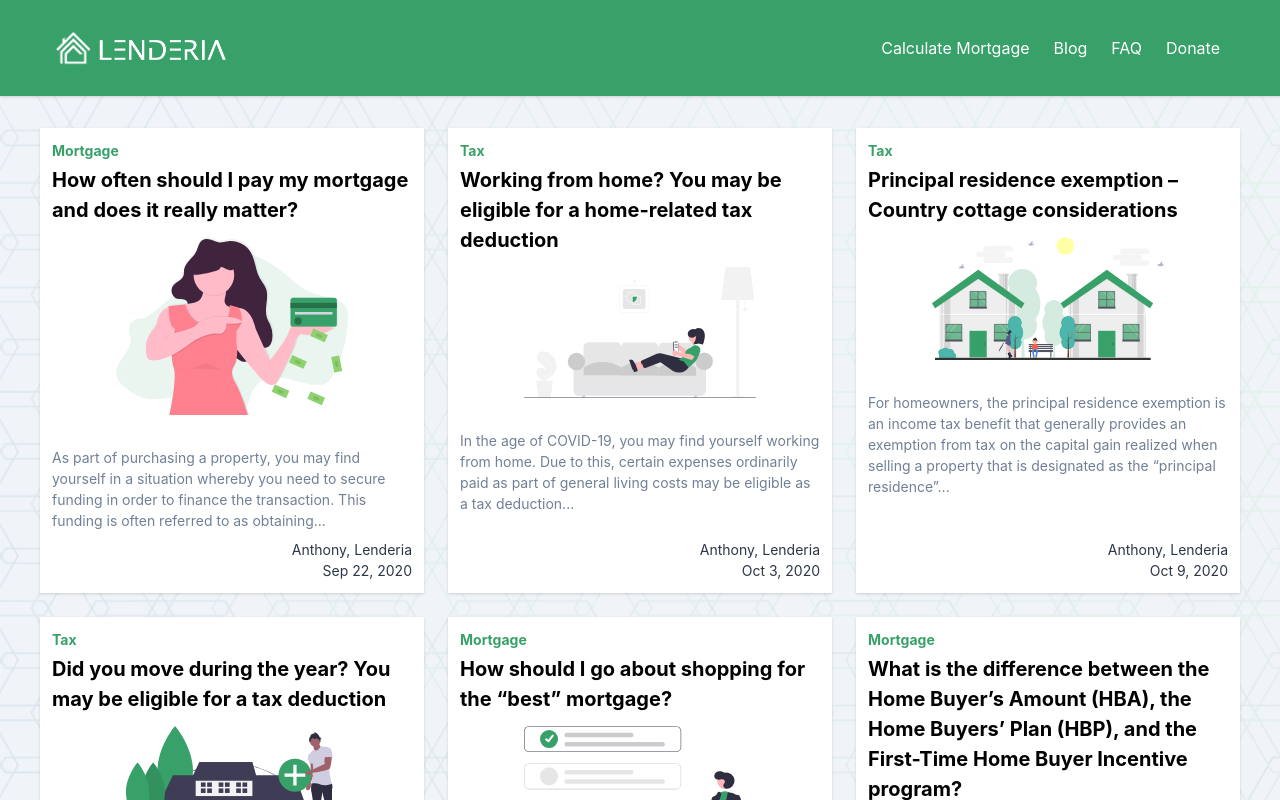
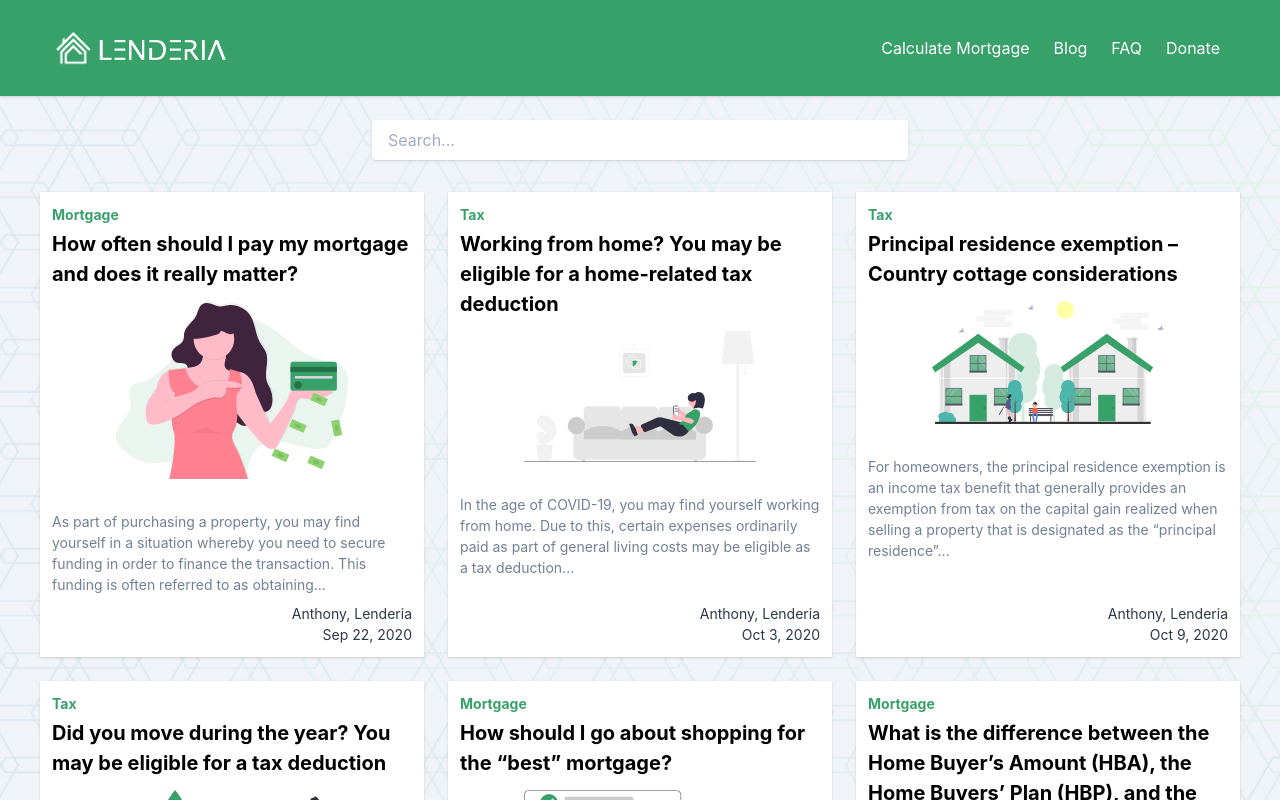
Before and after one commit to phlrss/hypotheca, a React (Create React App) app: page /blogs in a window 1280 px wide. Built offline with nearby package versions, Linux system fonts and the light colour scheme.

Commit message:
added search on blog list

```diff
--- a/src/App.js
+++ b/src/App.js
@@ -97,7 +97,7 @@ function App() {
               <Route path="/blogs/:id" component={Blog}>
               </Route>
               <Route path="/blogs">
-                <BlogList />
+                <BlogList showSearch />
               </Route>
               <Route path="*">
                 <div className="flex-auto">
--- a/src/components/BlogList.jsx
+++ b/src/components/BlogList.jsx
@@ -1,15 +1,34 @@
-import React from 'react';
+import React, { useState } from 'react';
 import { BlogTile } from './BlogTile';
 import { blogs } from '../services/blogService'
 
-export const BlogList = ({ blogIds }) => {
+export const BlogList = ({ blogIds, showSearch }) => {
+  const [searchText, setSearchText] = useState('')
+
   const filteredBlogs = blogIds ? blogs.filter(e => blogIds.includes(e.id)) : blogs
 
+  const checkIfContentIncludesSearch = content => {
+    return !!content.props.children.find(e => e.props.children.toString().toLowerCase().includes(searchText.toLowerCase()))
+  }
+
   return (
-    <div className="flex flex-col items-center md:items-stretch justify-center md:flex-row flex-wrap p-5">
-      {filteredBlogs.map(e => (
-        <BlogTile key={e.id} blog={e} />
-      ))}
+    <div className="flex flex-col items-center">
+      { showSearch && (
+        <div className="px-5 w-full max-w-xl">
+          <input onChange={e => setSearchText(e.target.value)} className="w-full mt-6 py-2 px-4 shadow rounded" placeholder="Search..." type="search" />
+        </div>
+      )}
+      <div className="flex flex-col items-center md:items-stretch justify-center md:flex-row flex-wrap p-5">
+        {filteredBlogs.map(e => {
+          if (!showSearch) {
+            return <BlogTile key={e.id} blog={e} />
+          } else if (e.title.toLowerCase().includes(searchText.toLowerCase()) || checkIfContentIncludesSearch(e.content)) {
+            return <BlogTile key={e.id} blog={e} />
+          } else {
+            return null
+          }
+        })}
+      </div>
     </div>
   )
 }
```
